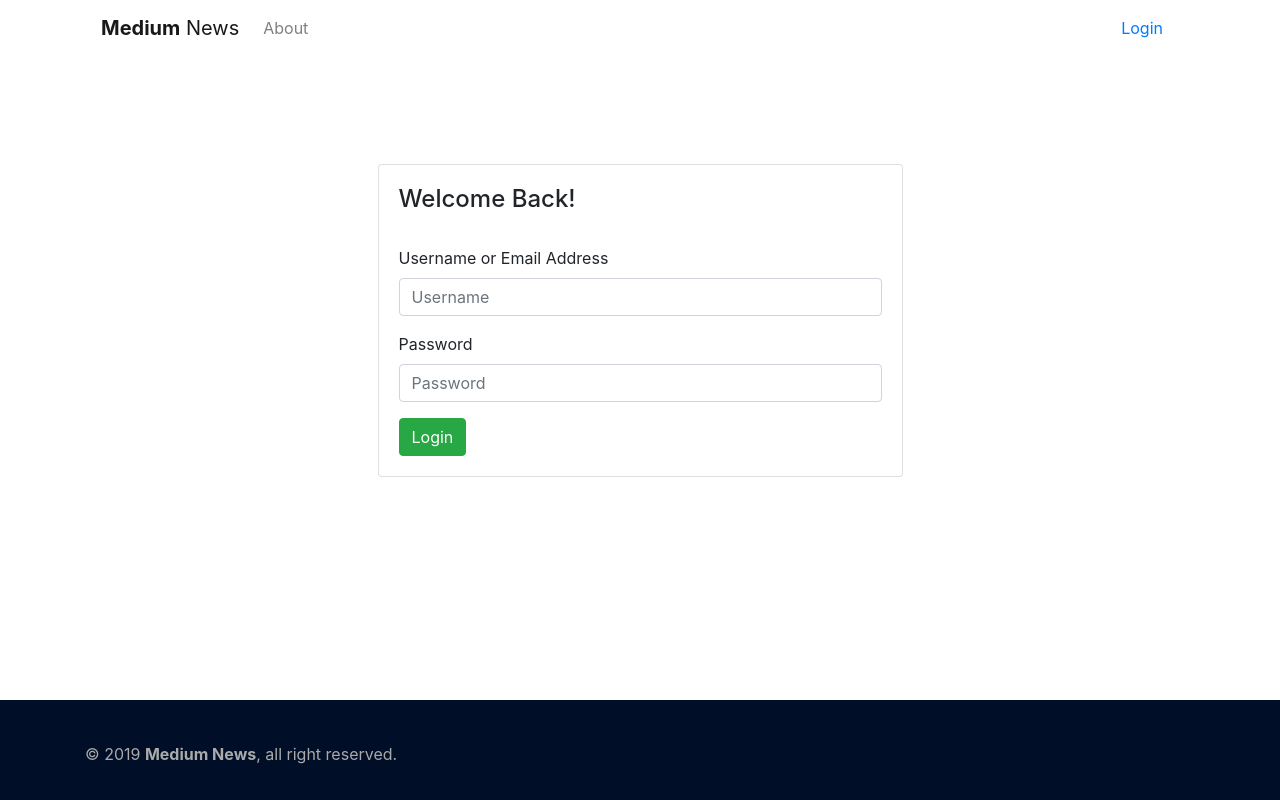
After one commit to 101t/python3-tutorial, a Django app: page /account/ in a window 1280 px wide. The commit adds this page. Run offline with Django 3.2, Linux system fonts and the light colour scheme; some libraries are stand-ins or nearby versions.

Commit message:
adding login / logout, UI fixing

```diff
--- /dev/null
+++ b/codes/010-django-news-site/account/apps.py
@@ -0,0 +1,5 @@
+from django.apps import AppConfig
+
+
+class AccountConfig(AppConfig):
+    name = 'account'
--- /dev/null
+++ b/codes/010-django-news-site/account/urls.py
@@ -0,0 +1,7 @@
+from django.urls import path
+from .views import login_view, logout_view
+
+urlpatterns = [
+	path('logout/', view=logout_view, name="logout_view"),
+	path('', view=login_view, name="login_view"),
+]
--- /dev/null
+++ b/codes/010-django-news-site/account/views.py
@@ -0,0 +1,27 @@
+from django.shortcuts import render, redirect
+from django.urls import reverse
+from django.contrib.auth import authenticate, login, logout
+from django.db.models import Q
+from django.contrib.auth.models import User
+from django.contrib import messages
+
+def login_view(request):
+	# login
+	if request.method == "POST":
+		username = request.POST["username"]
+		password = request.POST["password"]
+		if username and password:
+			try:
+				#user = User.objects.filter(Q(username=username)|Q(email=email)).get()
+				auth = authenticate(username=username, password=password)
+				if auth is not None and auth.is_active:
+					login(request, auth)
+					print(auth)
+					return redirect("/")
+			except User.DoesNotExist:
+				messages.error(request, "Invalid Username or Password")
+	return render(request, "login.html", {})
+
+def logout_view(request):
+	logout(request)
+	return redirect("/")
--- a/codes/010-django-news-site/main/settings.py
+++ b/codes/010-django-news-site/main/settings.py
@@ -38,6 +38,7 @@ INSTALLED_APPS = [
     'django.contrib.messages',
     'django.contrib.staticfiles',
 
+    'account',
     'core',
     'news',
 ]
--- a/codes/010-django-news-site/main/urls.py
+++ b/codes/010-django-news-site/main/urls.py
@@ -21,5 +21,6 @@ from django.conf.urls.static import static
 
 urlpatterns = [
     path('admin/', admin.site.urls),
+    path('account/', include('account.urls')),
     path('', include('news.urls')),
 ] + static(settings.MEDIA_URL, document_root=settings.MEDIA_ROOT)
--- a/codes/010-django-news-site/static/assets/css/style.css
+++ b/codes/010-django-news-site/static/assets/css/style.css
@@ -1,9 +1,11 @@
 .wrapper{
-	min-height: calc(100vh - 172px);
+	min-height: calc(100vh - 156px);
 }
 
 .footer {
 	height: 100px;
 	width: 100%;
-	background-color:#999;
+	padding-top:34px;
+	color:#aaa;
+	background-color:#010e28;
 }
--- a/codes/010-django-news-site/templates/about.html
+++ b/codes/010-django-news-site/templates/about.html
@@ -1,5 +1,5 @@
 {% extends "base.html" %}
-{% load i18n static %}
+{% load i18n static %}<!--this is template tag in Django-->
 {% block title %}{% trans "About" %}{% endblock title %}
 {% block extracss %}{% endblock extracss %}
 {% block content %}
--- a/codes/010-django-news-site/templates/base.html
+++ b/codes/010-django-news-site/templates/base.html
@@ -15,7 +15,9 @@
 		{% block content %}{% endblock content %}
 	</div>
 </div>
+{% block footer %}
 {% include "includes/footer.html" %}
+{% endblock footer %}
 <script src="https://code.jquery.com/jquery-3.3.1.slim.min.js" integrity="sha384-q8i/X+965DzO0rT7abK41JStQIAqVgRVzpbzo5smXKp4YfRvH+8abtTE1Pi6jizo" crossorigin="anonymous"></script>
 <script src="https://cdnjs.cloudflare.com/ajax/libs/popper.js/1.14.7/umd/popper.min.js" integrity="sha384-UO2eT0CpHqdSJQ6hJty5KVphtPhzWj9WO1clHTMGa3JDZwrnQq4sF86dIHNDz0W1" crossorigin="anonymous"></script>
 <script src="https://stackpath.bootstrapcdn.com/bootstrap/4.3.1/js/bootstrap.min.js" integrity="sha384-JjSmVgyd0p3pXB1rRibZUAYoIIy6OrQ6VrjIEaFf/nJGzIxFDsf4x0xIM+B07jRM" crossorigin="anonymous"></script>
--- a/codes/010-django-news-site/templates/home.html
+++ b/codes/010-django-news-site/templates/home.html
@@ -1,6 +1,6 @@
 {% extends "base.html" %}
 {% load i18n static %}
-{% block title %}Home Page{% endblock title %}
+{% block title %}{% trans "Home Page" %}{% endblock title %}
 {% block content %}
 <form action="">
 	<div class="form-group">
@@ -11,7 +11,7 @@
 	<h3>{{ post.title }}</h3>
 	<p>{{ post.body|truncatechars:200 }} <a href="{% url 'post_detail' post.slug %}">{% trans "View More" %}</a></p>
 {% empty %}
-	<p class="text-center my-3">There is no Post yet</p>
+	<p class="text-center my-3">{% trans "There is no Post yet" %}</p>
 {% endfor %}
 {% include "includes/paginate.html" with page_obj=posts %}
 {% endblock content %}
--- a/codes/010-django-news-site/templates/includes/footer.html
+++ b/codes/010-django-news-site/templates/includes/footer.html
@@ -1,5 +1,6 @@
+{% load i18n %}
 <footer class="footer">
 	<div class="container pt-2">
-		&copy; {% now 'Y' %} Copyright, all right reserved.
+		&copy; {% now 'Y' %} <strong>{% trans "Medium News" %}</strong>, {% trans "all right reserved." %}
 	</div>
 </footer>
--- a/codes/010-django-news-site/templates/includes/menu.html
+++ b/codes/010-django-news-site/templates/includes/menu.html
@@ -1,5 +1,18 @@
 {% load i18n %}
-<nav class="nav py-3">
-	<a href="{% url 'home_view' %}" class="nav-link">{% trans "Home" %}</a>
-	<a href="{% url 'about_view' %}" class="nav-link">{% trans "About" %}</a>
+<nav class="navbar navbar-expand-lg navbar-light">
+	<a href="{% url 'home_view' %}" class="navbar-brand">{% trans "<b>Medium</b> News" %}</a>
+	<button class="navbar-toggler" type="button" data-toggle="collapse" data-target="#navbarSupportedContent" aria-controls="navbarSupportedContent" aria-expanded="false" aria-label="Toggle navigation"><span class="navbar-toggler-icon"></span></button>
+	<div class="collapse navbar-collapse" id="navbarSupportedContent">
+		<ul class="navbar-nav mr-auto">
+			<li class="nav-item">
+				<a href="{% url 'about_view' %}" class="nav-link">{% trans "About" %}</a>
+			</li>
+		</ul>
+		{% if request.user.is_authenticated %}
+		<a href="" class="nav-link">{% trans "Hi" %}, {{ user.username }}</a>
+		<a href="{% url 'logout_view' %}" class="nav-link">{% trans "Logout" %}</a>
+		{% else %}
+		<a href="{% url 'login_view' %}" class="nav-link">{% trans "Login" %}</a>
+		{% endif %}
+	</div>
 </nav>
--- /dev/null
+++ b/codes/010-django-news-site/templates/login.html
@@ -0,0 +1,27 @@
+{% extends "base.html" %}
+{% load i18n static %}
+{% block title %}{% trans "Login" %}{% endblock title %}
+{% block extracss %}{% endblock extracss %}
+{% block content %}
+<div class="container">
+	<div class="row" style="padding-top:10%;">
+		<div class="col-md-6 offset-md-3">
+			<div class="card card-body">
+				<form action="{% url 'login_view' %}" method="post">{% csrf_token %}
+					<h4>{% trans "Welcome Back!" %}</h4><br>
+					<div class="form-group">
+						<label>{% trans "Username or Email Address" %}</label>
+						<input type="text" name="username" class="form-control" placeholder="{% trans 'Username' %}">
+					</div>
+					<div class="form-group">
+						<label>{% trans "Password" %}</label>
+						<input type="password" name="password" class="form-control" placeholder="{% trans 'Password' %}">
+					</div>
+					<button type="submit" class="btn btn-success">{% trans "Login" %}</button>
+				</form>
+			</div>
+		</div>
+	</div>
+</div>
+{% endblock content %}
+{% block extrajs %}{% endblock extrajs %}
```
Also changed, not shown: codes/010-django-news-site/account/__init__.py (added), codes/010-django-news-site/account/migrations/__init__.py (added).
